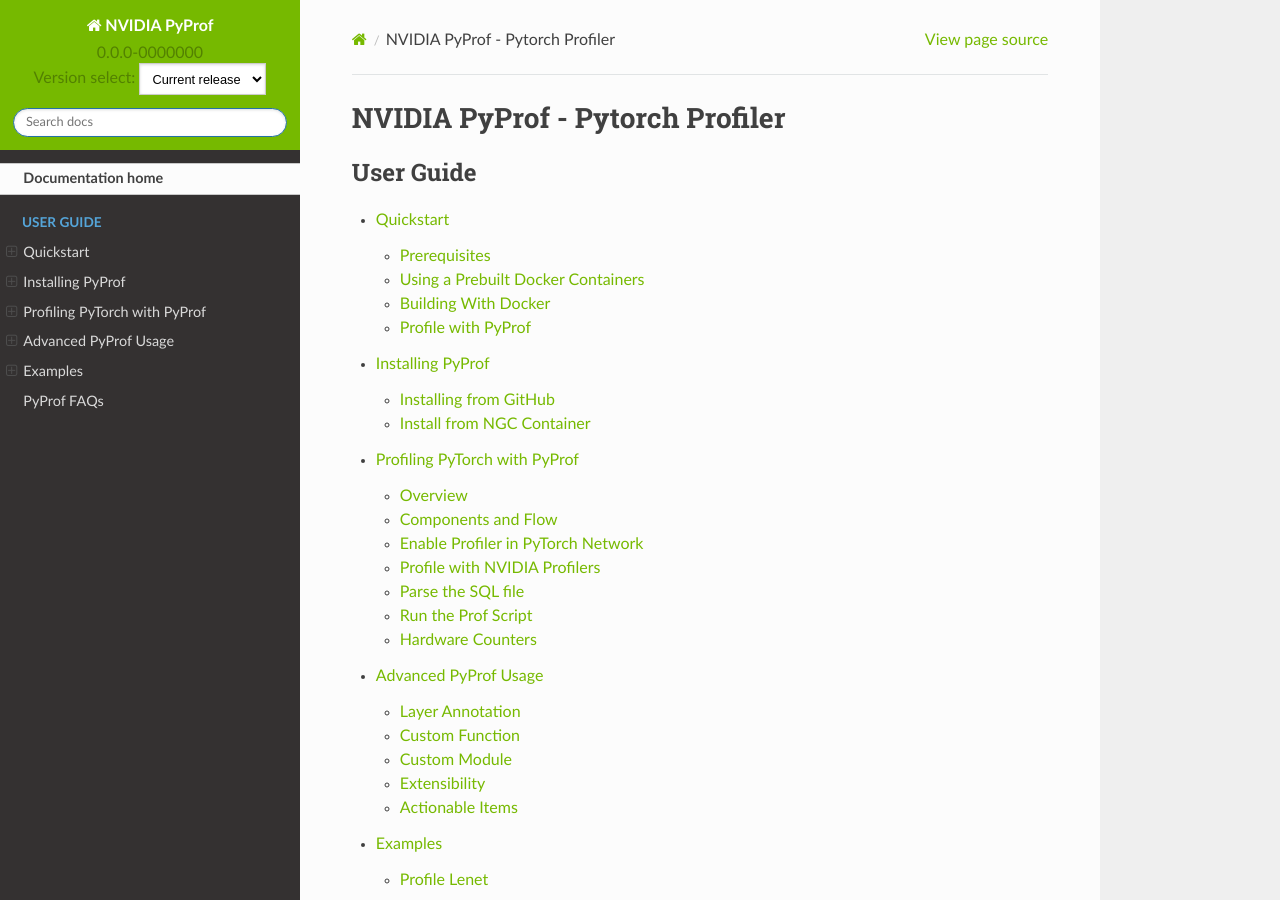
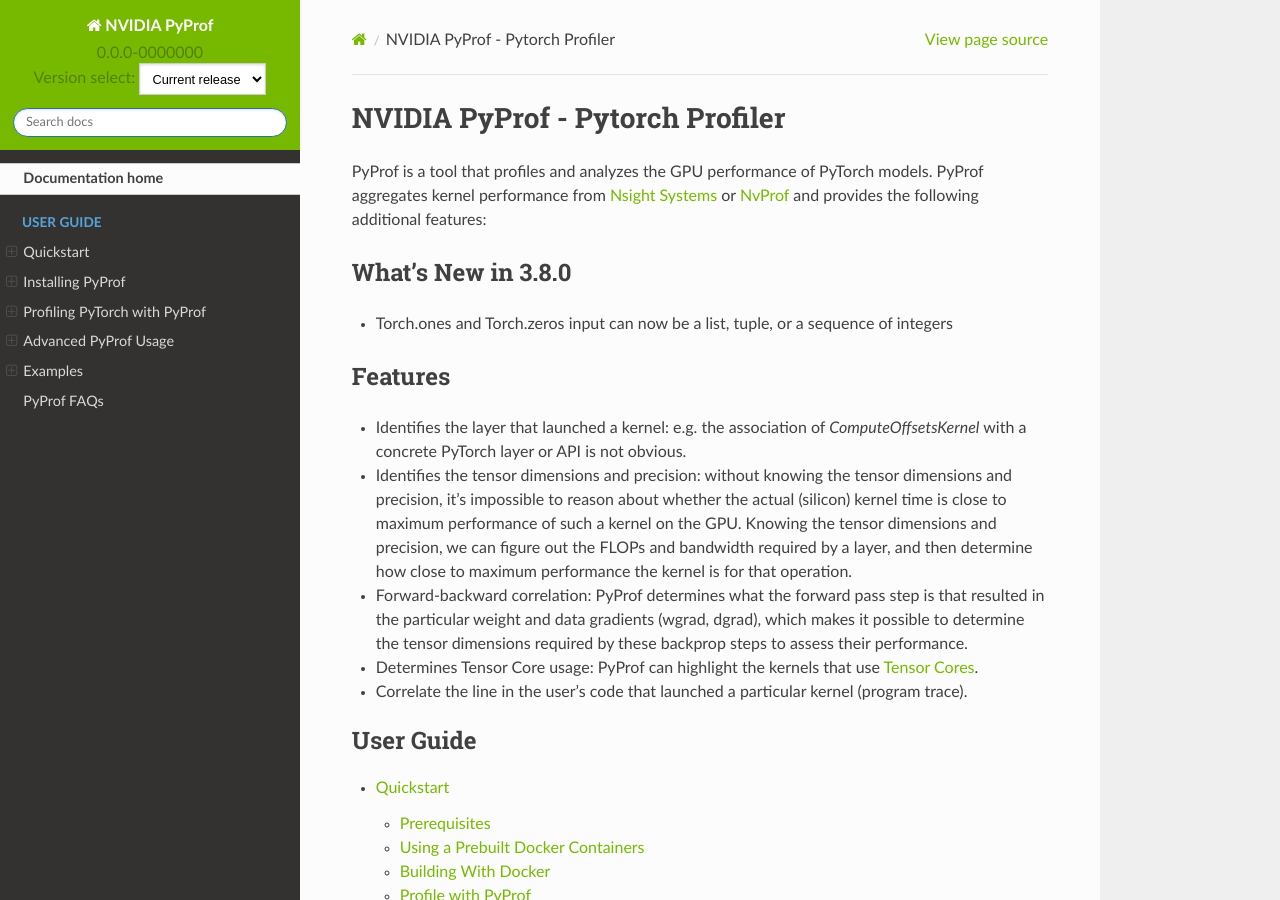
Before and after one commit to NVIDIA/PyProf, a Sphinx documentation site: the page built from docs/index.rst, in a window 1280 px wide and 900 px high. Built offline with Sphinx 7.4.7 and the Read the Docs theme 2.0.0, drawn with Linux system fonts in a browser that asks for light colours.

Commit message:
Update README and docs for 21.02 release

```diff
--- a/README.rst
+++ b/README.rst
@@ -18,10 +18,42 @@
 PyProf - PyTorch Profiling tool
 ===============================
 
-    **NOTE: You are currently on the r21.02 branch which tracks stabilization
-    towards the release. This branch is not usable during stabilization.**
+.. overview-begin-marker-do-not-remove
 
-.. overview-begin-marker-do-not-remove
+PyProf is a tool that profiles and analyzes the GPU performance of PyTorch
+models. PyProf aggregates kernel performance from `Nsight Systems
+<https://developer.nvidia.com/nsight-systems>`_ or `NvProf
+<https://developer.nvidia.com/nvidia-visual-profiler>`_ and provides the
+following additional features:
+
+What's New in 3.8.0
+-------------------
+
+* Torch.ones and Torch.zeros input can now be a list, tuple, or a sequence of
+  integers
+
+Features
+--------
+
+* Identifies the layer that launched a kernel: e.g. the association of
+  `ComputeOffsetsKernel` with a concrete PyTorch layer or API is not obvious.
+
+* Identifies the tensor dimensions and precision: without knowing the tensor
+  dimensions and precision, it's impossible to reason about whether the actual
+  (silicon) kernel time is close to maximum performance of such a kernel on
+  the GPU. Knowing the tensor dimensions and precision, we can figure out the
+  FLOPs and bandwidth required by a layer, and then determine how close to
+  maximum performance the kernel is for that operation.
+
+* Forward-backward correlation: PyProf determines what the forward pass step
+  is that resulted in the particular weight and data gradients (wgrad, dgrad),
+  which makes it possible to determine the tensor dimensions required by these
+  backprop steps to assess their performance.
+
+* Determines Tensor Core usage: PyProf can highlight the kernels that use
+  `Tensor Cores <https://developer.nvidia.com/tensor-cores>`_.
+
+* Correlate the line in the user's code that launched a particular kernel (program trace).
 
 .. overview-end-marker-do-not-remove
 
@@ -75,5 +107,57 @@
 
 .. quick-start-end-marker-do-not-remove
 
+Documentation
+-------------
+
+The User Guide can be found in the
+`documentation for current release
+<https://docs.nvidia.com/deeplearning/frameworks/pyprof-user-guide/index.html>`_, and
+provides instructions on how to install and profile with PyProf.
+
+A complete `Quick Start Guide <https://docs.nvidia.com/deeplearning/frameworks/pyprof-user-guide/quickstart.html>`_
+provides step-by-step instructions to get you quickly started using PyProf.
+
+An `FAQ <https://docs.nvidia.com/deeplearning/frameworks/pyprof-user-guide/faqs.html>`_ provides
+answers for frequently asked questions.
+
+The `Release Notes
+<https://docs.nvidia.com/deeplearning/frameworks/pyprof-release-notes/index.html>`_
+indicate the required versions of the NVIDIA Driver and CUDA, and also describe
+which GPUs are supported by PyProf
+
+Presentation and Papers
+^^^^^^^^^^^^^^^^^^^^^^^
+
+* `Automating End-toEnd PyTorch Profiling <https://developer.nvidia.com/gtc/2020/video/s21143>`_.
+   * `Presentation slides <https://developer.download.nvidia.com/video/gputechconf/gtc/2020/presentations/s21143-automating-end-to-end-pytorch-profiling.pdf>`_.
+
+Contributing
+------------
+
+Contributions to PyProf are more than welcome. To
+contribute make a pull request and follow the guidelines outlined in
+the `Contributing <CONTRIBUTING.md>`_ document.
+
+Reporting problems, asking questions
+------------------------------------
+
+We appreciate any feedback, questions or bug reporting regarding this
+project. When help with code is needed, follow the process outlined in
+the Stack Overflow (https://stackoverflow.com/help/mcve)
+document. Ensure posted examples are:
+
+* minimal – use as little code as possible that still produces the
+  same problem
+
+* complete – provide all parts needed to reproduce the problem. Check
+  if you can strip external dependency and still show the problem. The
+  less time we spend on reproducing problems the more time we have to
+  fix it
+
+* verifiable – test the code you're about to provide to make sure it
+  reproduces the problem. Remove all other problems that are not
+  related to your request/question.
+
 .. |License| image:: https://img.shields.io/badge/License-Apache2-green.svg
    :target: http://www.apache.org/licenses/LICENSE-2.0
--- a/docs/install.rst
+++ b/docs/install.rst
@@ -48,6 +48,6 @@
 After performing the above setup, you can pull the PyProf container
 using the following command::
 
-  docker pull nvcr.io/nvidia/pytorch:20.12-py3
+  docker pull nvcr.io/nvidia/pytorch:21.02-py3
 
-Replace *20.12* with the version of PyTorch container that you want to pull.
+Replace *21.02* with the version of PyTorch container that you want to pull.
--- a/docs/quickstart.rst
+++ b/docs/quickstart.rst
@@ -39,7 +39,7 @@
   drop down button. After cloning the repo be sure to select the r<xx.yy>
   release branch that corresponds to the version of PyProf want to use::
 
-  $ git checkout r20.12
+  $ git checkout r21.02
 
 * If you are starting with a pre-built NGC container, you will need to install
   Docker and nvidia-docker. For DGX users, see `Preparing to use NVIDIA Containers
@@ -75,7 +75,7 @@
 you want to build (or the master branch if you want to build the
 under-development version)::
 
-  $ git checkout r20.12
+  $ git checkout r21.02
 
 Then use docker to build::
 
```
Also changed, not shown: other parts of README.rst (+1 -1 lines).
